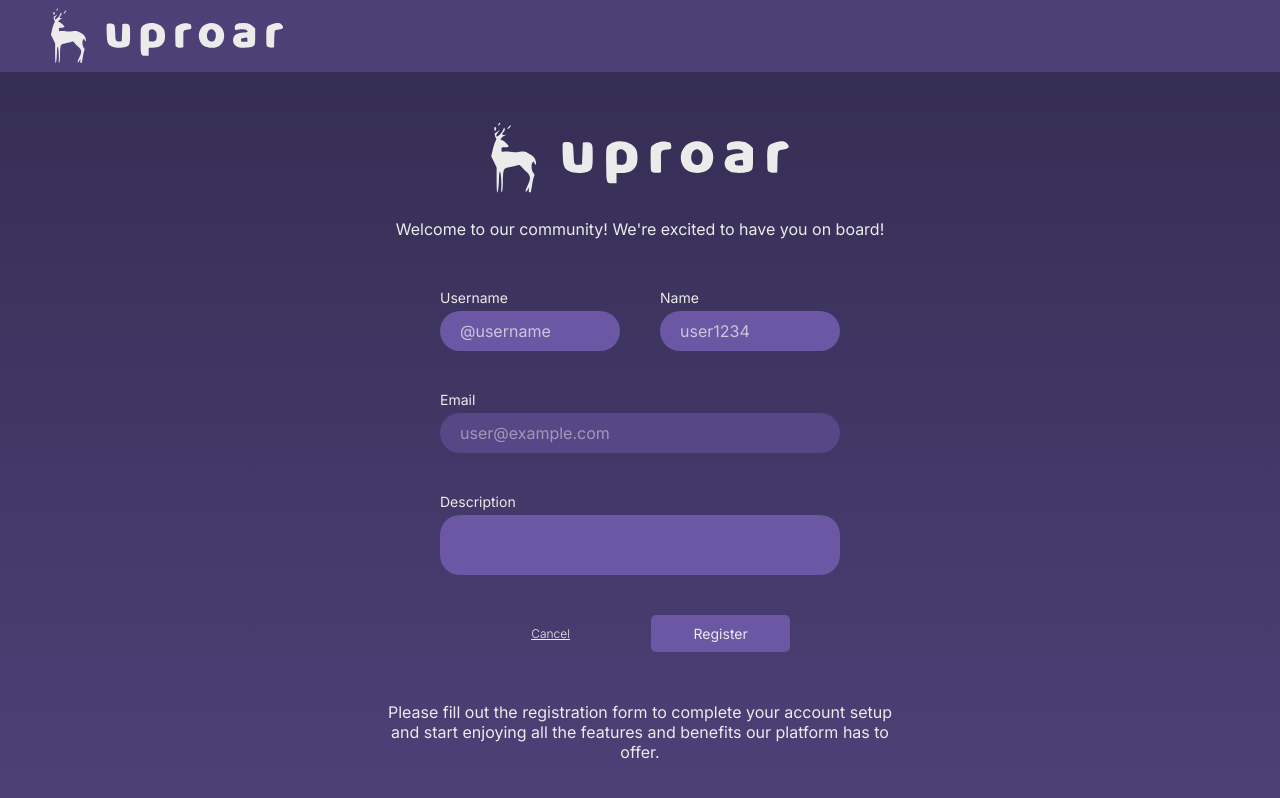
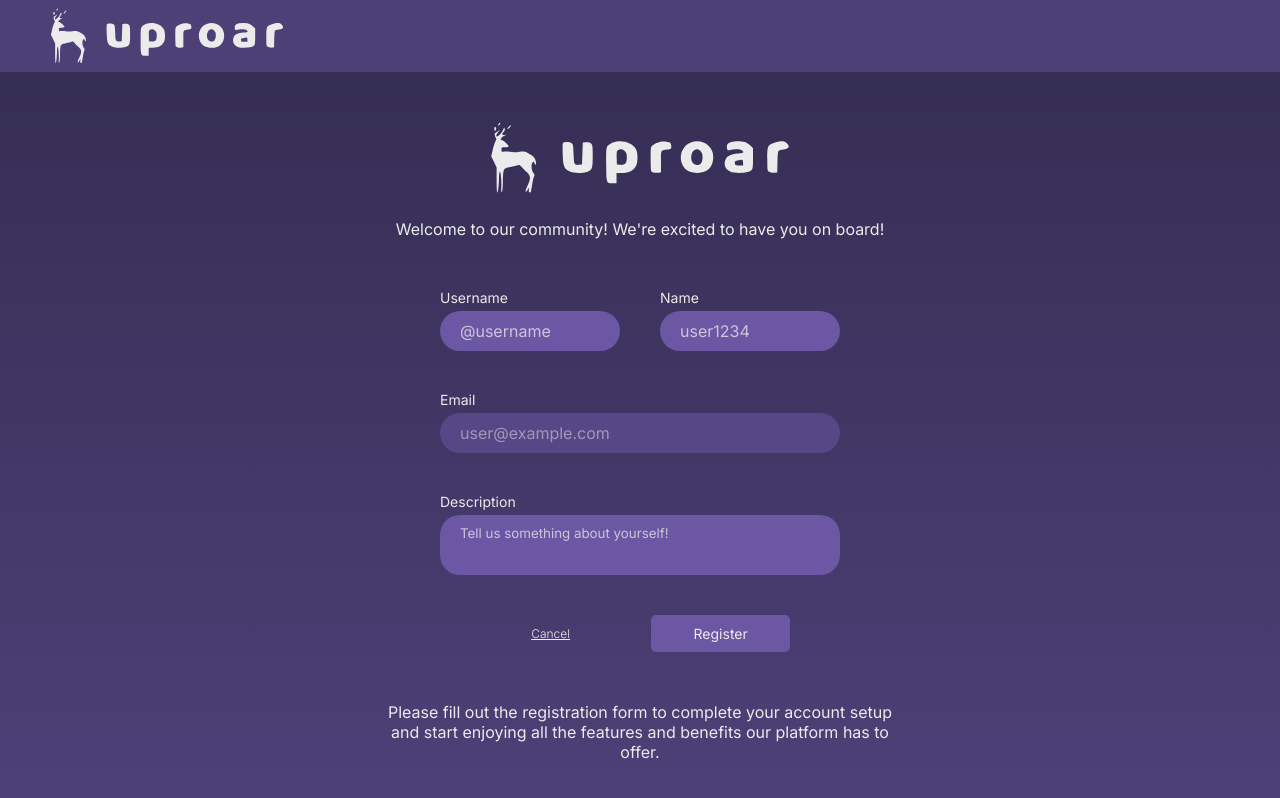
Before and after one commit to Lucas-Argerich/Uproar, a React (Create React App) app: page /register in a window 1280 px wide. Built offline with nearby package versions, Linux system fonts and the light colour scheme; no server answers; the database is empty; sample sign-in values are in the browser's storage.

Commit message:
FEAT: FormTextArea handleChange prop & maxChars/charsLeft implementation

```diff
--- a/src/components/FormTextArea/index.tsx
+++ b/src/components/FormTextArea/index.tsx
@@ -1,11 +1,11 @@
-import { KeyboardEvent } from 'react';
-import { useState } from 'react';
+import { ChangeEvent, useRef, useState } from 'react';
 import styled from 'styled-components';
 
 interface IFormTextArea {
+  maxChars?: number;
   name: string;
+  onTextChange: (str: string) => void;
   placeholder?: string;
-  maxChar?: number;
 }
 
 const Wrapper = styled.div`
@@ -19,7 +19,7 @@ const Span = styled.span`
   font-size: 0.875rem;
 `;
 
-const TextArea = styled.p`
+const TextArea = styled.textarea`
   background-color: var(--color-primary);
   border-radius: 20px;
   border: none;
@@ -37,20 +37,45 @@ const TextArea = styled.p`
   &::-webkit-scrollbar {
     display: none;
   }
+`;
+
+const CharsLeft = styled.span`
+    font-size: 0.75rem;
+    margin-left: auto;
 `
 
-export default function FormTextArea({name, placeholder}: IFormTextArea) {
-  const [value, setValue] = useState("")
+export default function FormTextArea({
+  maxChars,
+  name,
+  onTextChange,
+  placeholder,
+}: IFormTextArea) {
+  const [text, setText] = useState('');
+  const textAreaRef = useRef<HTMLTextAreaElement>(null);
 
-  const handleChange = (e:KeyboardEvent) => {
-    console.log(e.currentTarget.innerHTML)
-    setValue(e.currentTarget.innerHTML)
-  }
+  const handleInput = () => {
+    if (textAreaRef.current) {
+      textAreaRef.current.style.height = 'auto';
+      textAreaRef.current.style.height = `${textAreaRef.current.scrollHeight}px`;
+    }
+  };
+
+  const _handleChange = (e: ChangeEvent<HTMLTextAreaElement>) => {
+    setText(e.target.value);
+    onTextChange(e.target.value);
+  };
 
   return (
     <Wrapper>
       <Span>{name}</Span>
-      <TextArea contentEditable placeholder={placeholder} onKeyDown={e => handleChange(e)}></TextArea>
+      <TextArea
+        maxLength={maxChars}
+        onChange={_handleChange}
+        onInput={handleInput}
+        placeholder={placeholder}
+        ref={textAreaRef}
+      ></TextArea>
+      {maxChars && <CharsLeft>{maxChars - text.length} characters left.</CharsLeft>}
     </Wrapper>
-  )
+  );
 }
```
